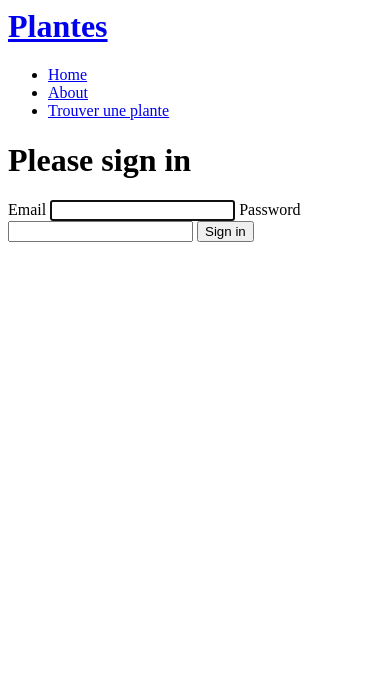
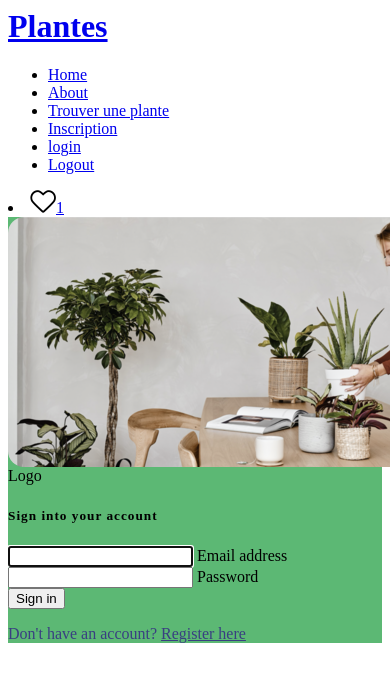
Before and after one commit to hananeChyabri/ProjetSymfony, a Symfony app: template templates/security/login.html.twig in a window 390 px wide; the page is wider, and only the part inside the window is pictured. Shown: the top 682 px of that part. Run offline with Twig, Linux system fonts and the light colour scheme; the template is opened without the code that fills it, so the values that code supplies are empty; some libraries are stand-ins or nearby versions.

Commit message:
login registration

```diff
--- /dev/null
+++ b/assets/formLogin.js
@@ -0,0 +1 @@
+import './styles/formLogin.css';
--- a/src/Entity/User.php
+++ b/src/Entity/User.php
@@ -6,11 +6,13 @@ use App\Repository\UserRepository;
 use Doctrine\Common\Collections\ArrayCollection;
 use Doctrine\Common\Collections\Collection;
 use Doctrine\ORM\Mapping as ORM;
+use Symfony\Bridge\Doctrine\Validator\Constraints\UniqueEntity;
 use Symfony\Component\Security\Core\User\PasswordAuthenticatedUserInterface;
 use Symfony\Component\Security\Core\User\UserInterface;
 
 #[ORM\Entity(repositoryClass: UserRepository::class)]
 #[ORM\Table(name: '`user`')]
+#[UniqueEntity(fields: ['email'], message: 'There is already an account with this email')]
 class User implements UserInterface, PasswordAuthenticatedUserInterface
 {
     #[ORM\Id]
--- a/templates/base.html.twig
+++ b/templates/base.html.twig
@@ -6,7 +6,7 @@
 			{% endblock %}
 		</title>
 		{% block stylesheets %}
-			{# <link rel="stylesheet" href="{{ asset('css/styles.css') }}"/> #}
+			<link rel="stylesheet" href="https://cdnjs.cloudflare.com/ajax/libs/font-awesome/5.15.3/css/all.min.css">
 			{{ encore_entry_link_tags('app') }}
 		{% endblock %}
 
--- a/templates/menu.html.twig
+++ b/templates/menu.html.twig
@@ -3,7 +3,7 @@
 	<div class="container d-flex align-items-center">
 
 		<h1 class="logo me-auto">
-			<a href="index.html">Plantes</a>
+			<a class="nav-link scrollto" href="{{ path('maPlante') }}">Plantes</a>
 		</h1>
 		<!-- Uncomment below if you prefer to use an image logo -->
 		<!-- <a href="index.html" class="logo me-auto"><img src="assets/img/logo.png" alt="" class="img-fluid"></a>-->
@@ -11,7 +11,7 @@
 		<nav id="navbar" class="navbar">
 			<ul>
 				<li>
-					<a class="nav-link scrollto active" href="#hero">Home</a>
+					<a class="nav-link scrollto active" href="{{ path('maPlante') }}">Home</a>
 				</li>
 				<li>
 					<a class="nav-link scrollto" href="#about">About</a>
@@ -21,12 +21,33 @@
 						Trouver une plante</a>
 				</li>
 
+				<li>
 
-			</ul>
-			<i class="bi bi-list mobile-nav-toggle"></i>
-		</nav>
-		<!-- .navbar -->
 
-	</div>
-</header>
-<!-- End Header -->
+					<a class="nav-link scrollto" href="{{ path('app_register') }}">
+						Inscription</a>
+				</li>
+				<li>
+					<a class="nav-link scrollto" href="{{ path('app_login') }}">
+						login</a>
+				</li>
+					<li>
+					<a href="{{ path('app_logout') }}">Logout</a>
+				</li>
+			</div>
+
+
+		</li>
+
+
+		<li>
+
+			<a id="favorite_list_button" data-route="/plante/favorit_plantes/" href="#"><img src="/images/icon/heart.png" alt=""><span id="favorite_list">1</span>
+			</a>
+		</li>
+
+
+	</ul>
+	<i class="bi bi-list mobile-nav-toggle"></i>
+</nav>
+<!-- .navbar --></div></header><!-- End Header -->
--- a/templates/security/login.html.twig
+++ b/templates/security/login.html.twig
@@ -1,31 +1,74 @@
 {% extends 'base.html.twig' %}
 
-{% block title %}Log in!{% endblock %}
+{% block title %}Log in!
+{% endblock %}
 
 {% block body %}
+
+	<section class="vh-100" style="background-color: #5cb874;">
+		<div class="container py-5 h-100">
+			<div class="row d-flex justify-content-center align-items-center h-100">
+				<div class="col col-xl-10">
+					<div class="card" style="border-radius: 1rem;">
+						<div class="row g-0">
+							<div class="col-md-6 col-lg-5 d-none d-md-block">
+								<img src="/images/loginImage.webp" alt="login form" class="img-fluid" style="border-radius: 1rem 0 0 1rem;"/>
+							</div>
+							<div class="col-md-6 col-lg-7 d-flex align-items-center">
+								<div class="card-body p-4 p-lg-5 text-black">
+
 									<form method="post">
 										{% if error %}
 											<div class="alert alert-danger">{{ error.messageKey|trans(error.messageData, 'security') }}</div>
 										{% endif %}
 
 										{% if app.user %}
-        <div class="mb-3">
-            You are logged in as {{ app.user.userIdentifier }}, <a href="{{ path('app_logout') }}">Logout</a>
+											<div
+												class="mb-3">{# You are logged in as
+																																						{{ app.user.userIdentifier }},
+																																						<a href="{{ path('app_logout') }}">Logout</a> #}
 											</div>
 										{% endif %}
 
-    <h1 class="h3 mb-3 font-weight-normal">Please sign in</h1>
-    <label for="inputEmail">Email</label>
-    <input type="email" value="{{ last_username }}" name="email" id="inputEmail" class="form-control" autocomplete="email" required autofocus>
-    <label for="inputPassword">Password</label>
-    <input type="password" name="password" id="inputPassword" class="form-control" autocomplete="current-password" required>
+										<div class="d-flex align-items-center mb-3 pb-1">
+											{# <i class="fas fa-cubes fa-2x me-3" style="color: #ff6219;"></i> #}
+											{# <img class="imageLogo"src="/images/logo.jpg"> #}
+												<span class="h1 fw-bold mb-0"> Logo</span>
+										</div>
 
-    <input type="hidden" name="_csrf_token"
-           value="{{ csrf_token('authenticate') }}"
-    >
+										<h5 class="fw-normal mb-3 pb-3" style="letter-spacing: 1px;">Sign into your account</h5>
 
-    <button class="btn btn-lg btn-primary" type="submit">
+										<div class="form-outline mb-4">
+
+											<input type="email" value="{{ last_username }}" name="email" id="inputEmail" class="form-control form-control-lg" autocomplete="email" required autofocus>
+											<label class="form-label" for="inputEmail">Email address</label>
+
+										</div>
+
+										<div class="form-outline mb-4">
+
+
+											<input type="password" name="password" id="inputPassword" class="form-control form-control-lg" autocomplete="current-password" required>
+											<label class="form-label" for="inputPassword">Password</label>
+										</div>
+										<input type="hidden" name="_csrf_token" value="{{ csrf_token('authenticate') }}">
+										<div class="pt-1 mb-4">
+											<button class="btn btn-dark btn-lg btn-block" type="submit">
 												Sign in
 											</button>
+										</div>
+										<p class="mb-5 pb-lg-2" style="color: #393f81;">Don't have an account?
+											<a href="{{ path('app_register') }}" style="color: #393f81;">Register here</a>
+										</p>
+
 									</form>
+
+								</div>
+							</div>
+						</div>
+					</div>
+				</div>
+			</div>
+		</div>
+	</section>
 {% endblock %}
--- a/webpack.config.js
+++ b/webpack.config.js
@@ -23,6 +23,8 @@ Encore
     .addEntry('app', './assets/app.js')
 
     .addEntry('findPlante', './assets/findPlante.js')
+
+    .addEntry('formLogin', './assets/login.js')
 
     // When enabled, Webpack "splits" your files into smaller pieces for greater optimization.
     .splitEntryChunks()
```
Also changed, not shown: assets/findPlante.js (+94 -32 lines), assets/styles/findPlante.css (+15 -1 lines), src/Controller/AddWishListController.php (+59 -1 lines), src/Controller/RegistrationController.php (added, +50 -0 lines), src/Form/RegistrationFormType.php (added, +55 -0 lines), templates/plante/trouver_une_plante.html.twig (+8 -1 lines), templates/registration/register.html.twig (added, +63 -0 lines), assets/styles/app.css (line endings or trailing spaces), assets/styles/formLogin.css (added), public/images/icon/cart.png (added), public/images/icon/heart.png (added), public/images/icon/search.png (added), public/images/loginImage.webp (added), public/images/logo.jpg (added). Lines whose indentation alone changed are shown as unchanged.
